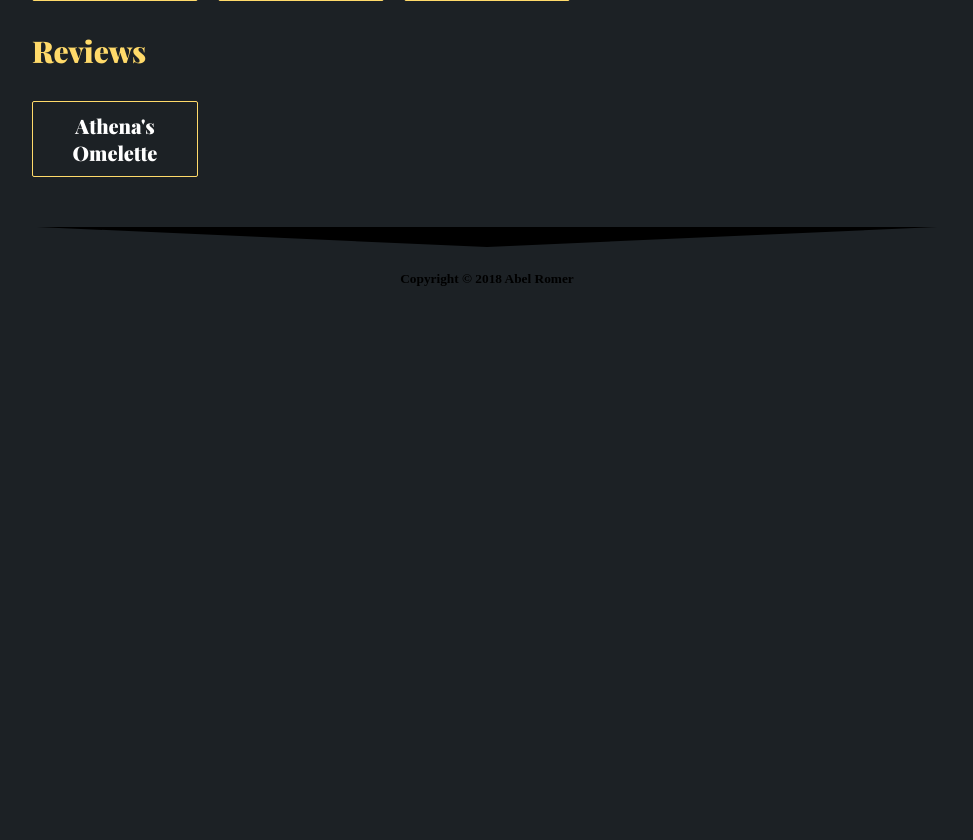
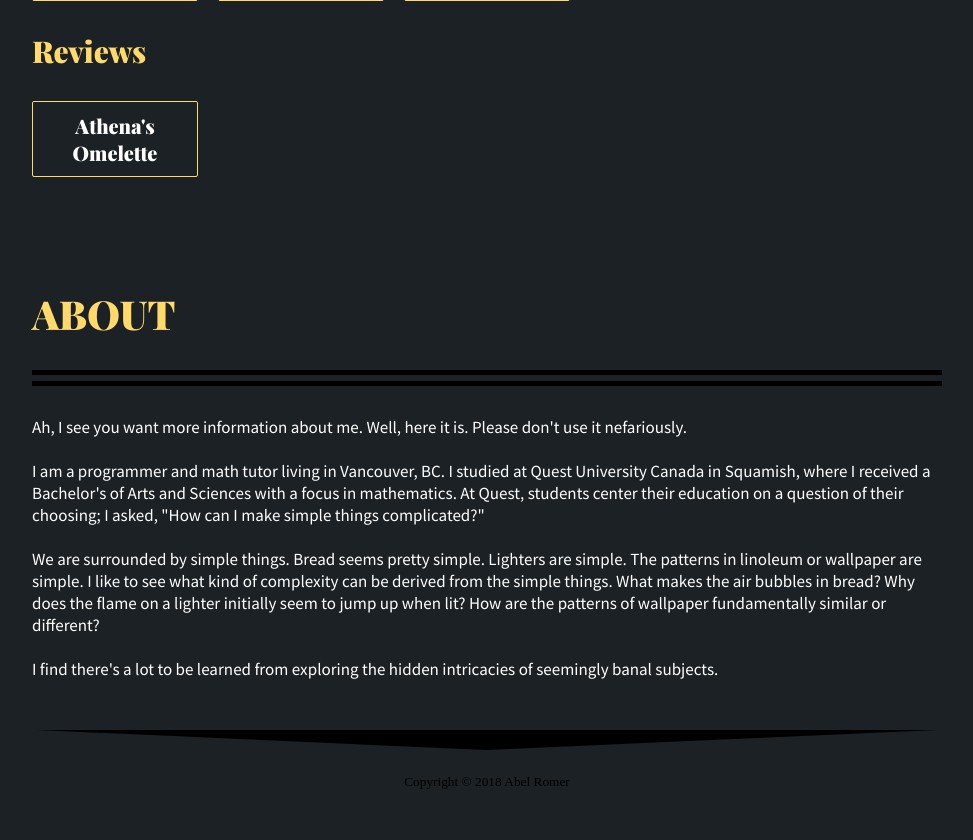
Before and after one commit to ahblay/website, a Flask app: page / in a window 1280 px wide. Shown: the part 1662-2502 px from the top of the page, without its empty margins (153-1126 px from the left). Before the commit the page ends 1948 px from the top, so only its background shows below. Run offline with Flask 2, Linux system fonts and the light colour scheme.

Commit message:
Adds an About section.

```diff
--- a/build/static/index.css
+++ b/build/static/index.css
@@ -76,5 +76,4 @@ main {
 }
 
 small {
-    font-weight: bold;
 }
--- a/static/index.css
+++ b/static/index.css
@@ -76,5 +76,4 @@ main {
 }
 
 small {
-    font-weight: bold;
 }
--- a/templates/index.html
+++ b/templates/index.html
@@ -127,6 +127,27 @@
       </div>
     </div>
 
+    <div class="space"></div>
+
+    <div class="title-md yellow">ABOUT</div>
+
+    <div class="divider1"></div>
+
+    <div class="desc">
+      Ah, I see you want more information about me. Well, here it is. Please don't use it nefariously.
+      <br><br>
+      I am a programmer and math tutor living in Vancouver, BC. I studied at Quest University Canada in Squamish, where
+      I received a Bachelor's of Arts and Sciences with a focus in mathematics. At Quest, students center their education
+      on a question of their choosing; I asked, "How can I make simple things complicated?"
+      <br><br>
+      We are surrounded by simple things. Bread seems pretty simple. Lighters are simple. The patterns in linoleum or
+      wallpaper are simple. I like to see what kind of complexity can be derived from the simple things. What makes the
+      air bubbles in bread? Why does the flame on a lighter initially seem to jump up when lit? How are the patterns of
+      wallpaper fundamentally similar or different?
+      <br><br>
+      I find there's a lot to be learned from exploring the hidden intricacies of seemingly banal subjects.
+    </div>
+
   </main>
   <footer>
     <div class="footer"></div>
```
Also changed, not shown: build/index.html (+21 -0 lines).
